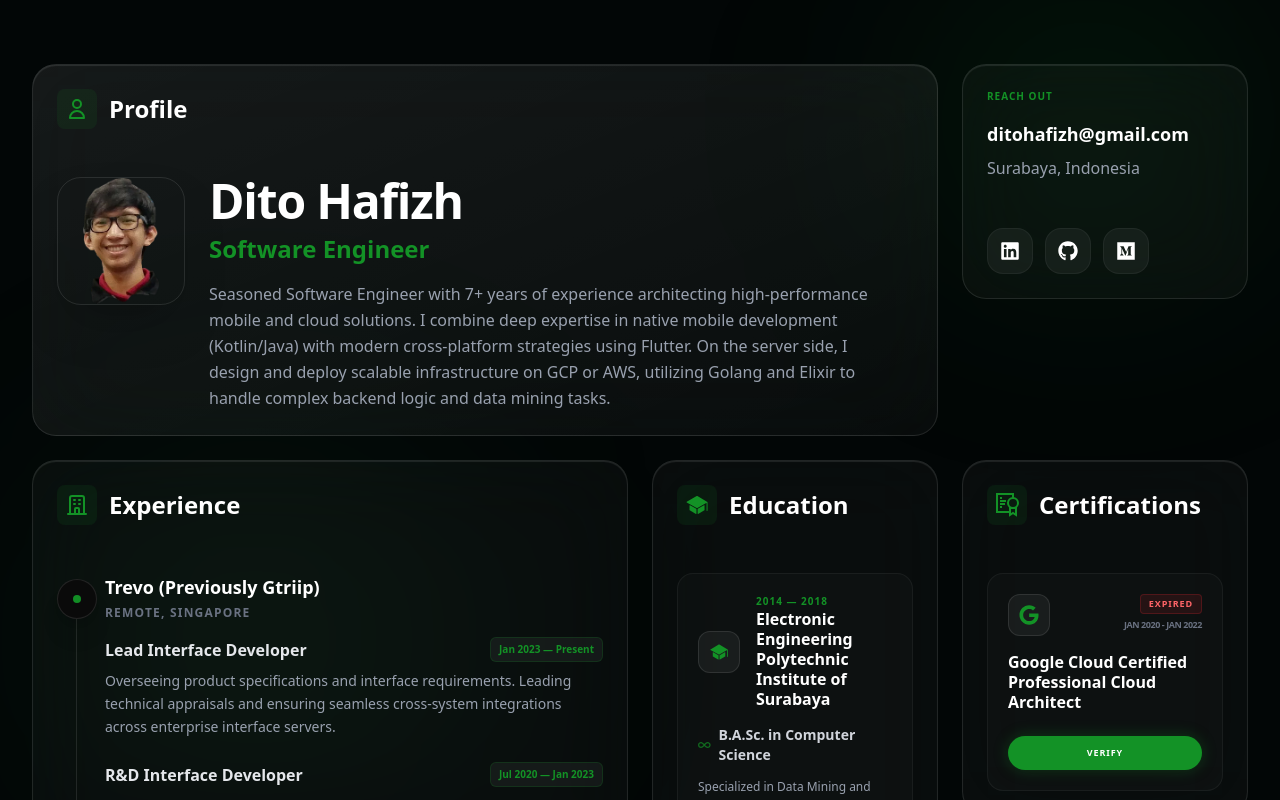
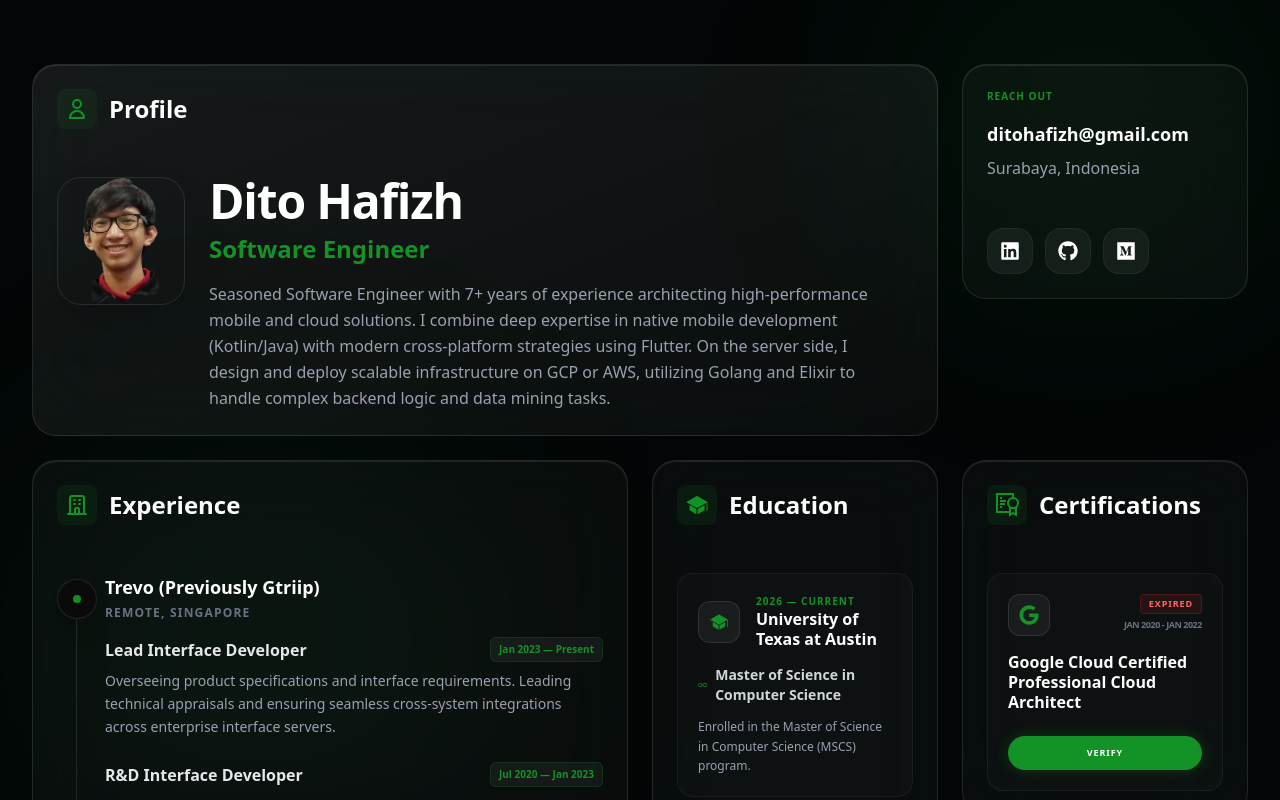
Before and after one commit to dito-hafizh/dito-hafizh.github.io, a Next.js app: page / in a window 1280 px wide. Shown: the top 800 px of the page. Built offline with nearby package versions, Linux system fonts and the light colour scheme.

Commit message:
feat: add Master's education details to education section

```diff
--- a/app/data/educations.ts
+++ b/app/data/educations.ts
@@ -1,6 +1,16 @@
 import { Education } from '@/types';
 
 export const EDUCATIONS: Education[] = [
+  {
+    school: 'University of Texas at Austin',
+    degree: 'Master of Science in Computer Science',
+    city: 'Austin',
+    country: 'USA',
+    startDate: '2026',
+    endDate: 'Current',
+    description:
+      'Enrolled in the Master of Science in Computer Science (MSCS) program.',
+  },
   {
     school: 'Electronic Engineering Polytechnic Institute of Surabaya',
     degree: 'B.A.Sc. in Computer Science',
@@ -8,6 +18,7 @@ export const EDUCATIONS: Education[] = [
     country: 'Indonesia',
     startDate: '2014',
     endDate: '2018',
-    description: 'Specialized in Data Mining and Machine Learning. Graduated with a 3.40/4.00 GPA. Developed an AI-based predictive system for agricultural optimization as a final project.',
+    description:
+      'Specialized in Data Mining and Machine Learning. Graduated with a 3.40/4.00 GPA. Developed an AI-based predictive system for agricultural optimization as a final project.',
   },
 ];
```
